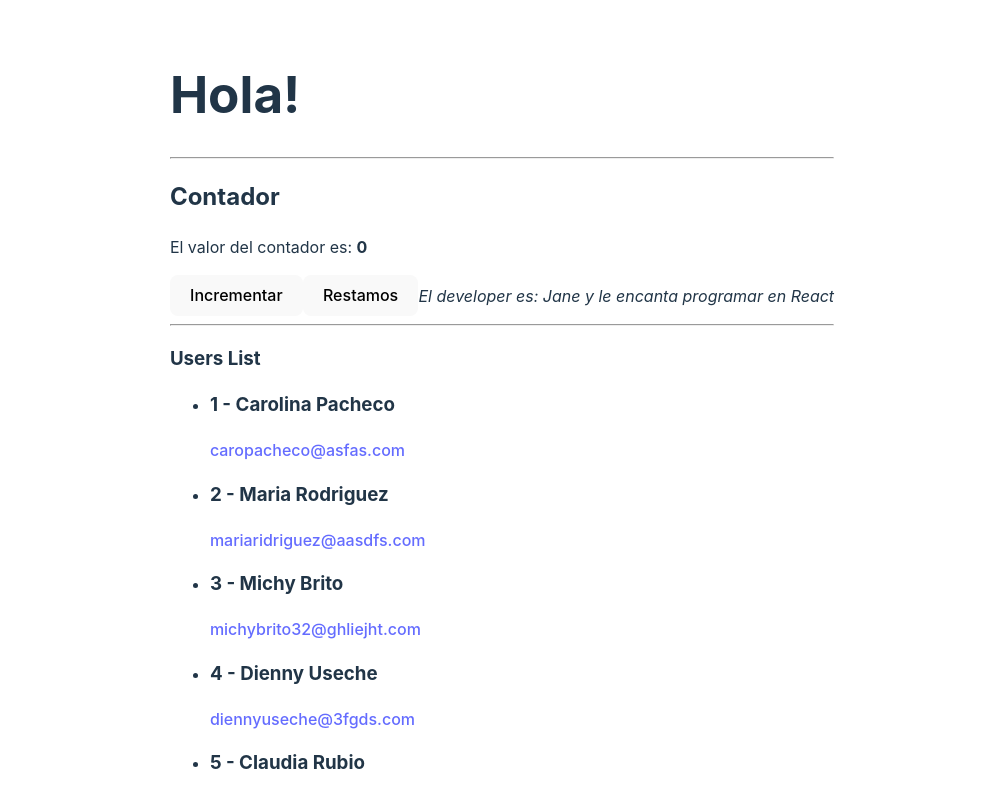
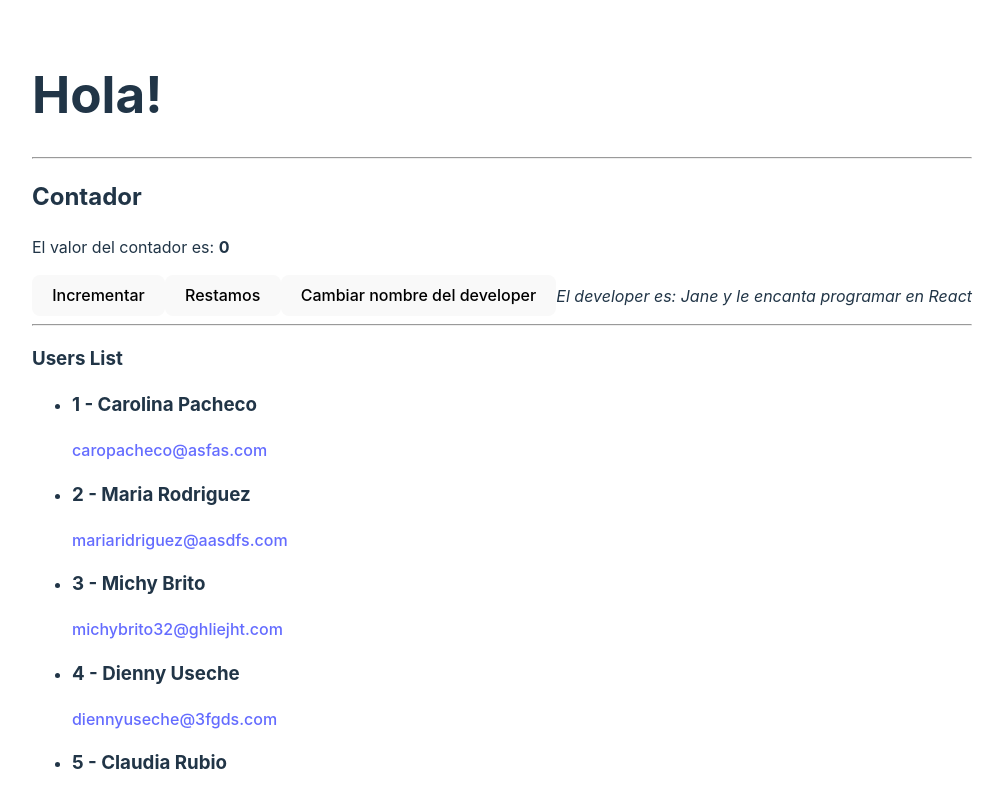
Before and after one commit to Navarroseb/react_course, a React (Vite) app: page / in a window 1280 px wide. Shown: the top 799 px of the page, without its empty margins (138-1141 px from the left). Built offline with nearby package versions, Linux system fonts and the light colour scheme.

Commit message:
Event Handler

```diff
--- a/src/components/Counter.jsx
+++ b/src/components/Counter.jsx
@@ -41,6 +41,10 @@ class Counter extends Component {
         this.setState({ initialValue: actualValue - 1 })
     }
 
+    changeDeveloperName(name){
+        this.setState({ developer: name});
+    }
+
 
     render() {
         const {initialValue, developer} = this.state;
@@ -53,6 +57,8 @@ class Counter extends Component {
                 <p>El valor del contador es: <strong>{initialValue}</strong></p>
                 <button onClick={() => this.increment()} >Incrementar</button>
                 <button onClick={() => this.decrement()} >Restamos</button>
+                <button onClick={() => this.changeDeveloperName("Peter")} >Cambiar nombre del developer</button>
+
 
                 <em>El developer es: {developer} y le encanta programar en {subject}</em>
                 <hr />
```
